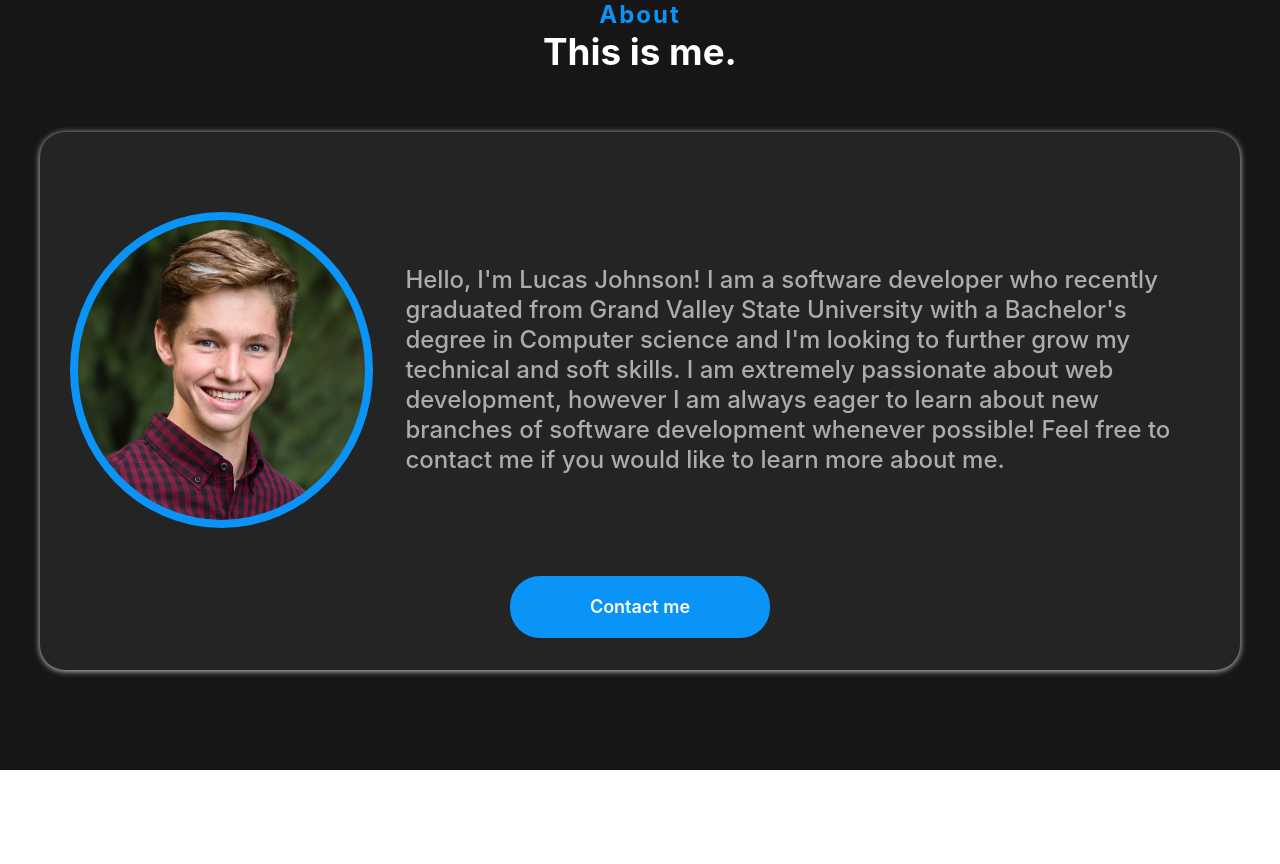
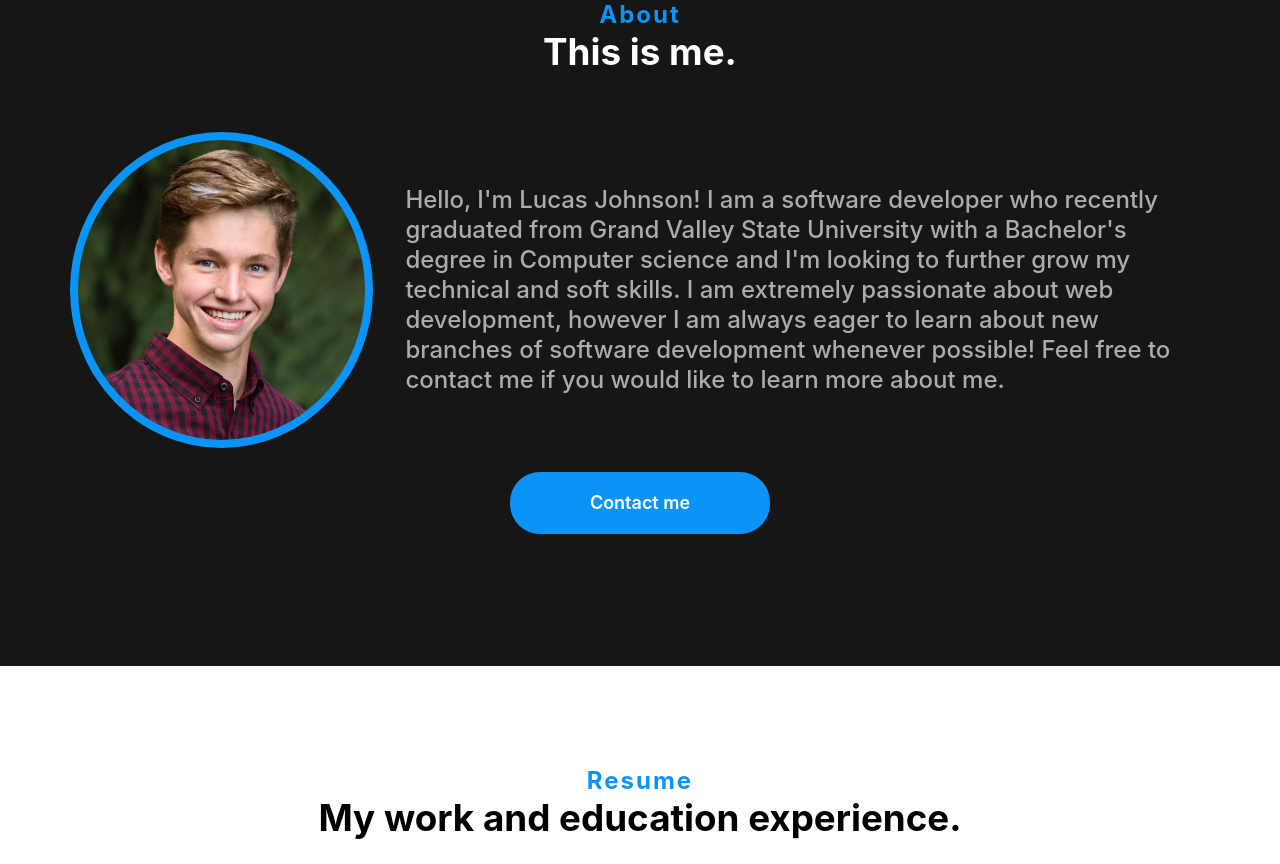
Before and after one commit to lucasdj25/personal-website, a React (Create React App) app: page / in a window 1280 px wide. Shown: the part 900-1764 px from the top of the page. Built offline with nearby package versions, Linux system fonts and the light colour scheme.

Commit message:
Even more styling changes

```diff
--- a/src/components/Common/ProjectModal/ProjectModal.css
+++ b/src/components/Common/ProjectModal/ProjectModal.css
@@ -10,6 +10,7 @@
     opacity: 1;
     z-index: 10;
     background-color: rgba(0, 0, 0, .5);
+    overflow-y: hidden;
 }
 
 .project-modal {
@@ -22,6 +23,7 @@
     width: 70vw;
     background-color: var(--primary-background-color);
     color: white;
+    overflow-y: hidden;
 }
 
 @media (max-width: 1700px) {
@@ -116,7 +118,7 @@
 
 .project-modal table {
     width: 100%;
-    padding: 1rem;
+    padding: 0 1rem 1rem 1rem;
     overflow-y: scroll;
 }
 
@@ -149,3 +151,9 @@ tr.space-above>td {
 .tag-icon {
     padding: 0 .75rem 0 1rem;
 }
+
+.project-modal thead th {
+    background-color: var(--primary-background-color);
+    position: sticky;
+    top: 0px;
+}
--- a/src/components/Common/ProjectModal/ProjectModal.tsx
+++ b/src/components/Common/ProjectModal/ProjectModal.tsx
@@ -4,24 +4,24 @@ import "./ProjectModal.css"
 import { FontAwesomeIcon } from '@fortawesome/react-fontawesome'
 import { faTag } from '@fortawesome/free-solid-svg-icons'
 
-interface ProjectModalProps{
+interface ProjectModalProps {
     setModalActive: React.Dispatch<React.SetStateAction<boolean>>
     project: ProjectModel | undefined
 }
 
-export default function ProjectModal({setModalActive, project}: ProjectModalProps) {
+export default function ProjectModal({ setModalActive, project }: ProjectModalProps) {
 
     const [smallScreen, setSmallScreen] = useState(window.innerWidth <= 1000 ? true : false)
 
-    function handleResize(){
-        if(window.innerWidth <= 1000){
+    function handleResize() {
+        if (window.innerWidth <= 1000) {
             setSmallScreen(true)
-        }else{
+        } else {
             setSmallScreen(false)
         }
     }
 
-    useEffect(()=> {
+    useEffect(() => {
         window.addEventListener("resize", handleResize)
 
         return () => {
@@ -31,18 +31,20 @@ export default function ProjectModal({setModalActive, project}: ProjectModalProp
 
     return (
         <>
-            <span className="modal-background" onClick={() => { setModalActive(false) } } />
+            <span className="modal-background" onClick={() => { setModalActive(false) }} />
             <div className='project-modal'>
                 <div className='project-modal-grid-container'>
-                    <div className='modal-image' style={{backgroundImage: `url(${project?.image})`}}></div>
+                    <div className='modal-image' style={{ backgroundImage: `url(${project?.image})` }}></div>
                     <div className='modal-content'>
                         <table>
-                            <tbody>
+                            <thead>
                                 {!smallScreen && (
-                                    <tr>
-                                        <td><span className='exit-button' onClick={()=>setModalActive(false)}>X</span></td>
+                                    <tr >
+                                        <th><span className='exit-button' onClick={() => setModalActive(false)}>X</span></th>
                                     </tr>
                                 )}
+                            </thead>
+                            <tbody>
                                 <tr className='space-under'>
                                     <td><h1>{project?.title}</h1></td>
                                 </tr>
@@ -53,7 +55,7 @@ export default function ProjectModal({setModalActive, project}: ProjectModalProp
                                     <tr className='space-above '>
                                         <td className='project-modal-skills'>
                                             <FontAwesomeIcon icon={faTag} className='tag-icon' />
-                                            {project.skills.reduce((skillString, skill)=> {
+                                            {project.skills.reduce((skillString, skill) => {
                                                 return `${skillString}, ${skill}`
                                             })}
                                         </td>
@@ -65,10 +67,10 @@ export default function ProjectModal({setModalActive, project}: ProjectModalProp
                 </div>
                 {(project?.links || smallScreen) && (<div className='project-modal-footer'>
                     <ul>
-                        {project?.links && project.links.map((p, i)=> {
+                        {project?.links && project.links.map((p, i) => {
                             return <li key={`projectlink${i}`}><a href={p.url} className='footer-button' target='_blank' rel="noreferrer">{p.name}</a></li>
                         })}
-                        {smallScreen && <li className='footer-button' onClick={()=>setModalActive(false)}>Close</li>}
+                        {smallScreen && <li className='footer-button' onClick={() => setModalActive(false)}>Close</li>}
                     </ul>
                 </div>)}
             </div>
--- a/src/components/sections/About/About.css
+++ b/src/components/sections/About/About.css
@@ -22,7 +22,7 @@
 }
 
 .introduction {
-    margin: 5rem 0 5rem 0;
+    margin: 0 0 3.5rem 0;
     width: 95%;
     display: flex;
     align-items: center;
--- a/src/components/sections/About/About.tsx
+++ b/src/components/sections/About/About.tsx
@@ -10,7 +10,7 @@ function About() {
         <div id="about-section" className="section content-section">
             <div className='centered'>
                 <SectionIntro title='About' desc='This is me.' light={false} />
-                <div className='section-main-container dark rounded-corners'>
+                <div className='section-main-container rounded-corners'>
                     <div className='introduction'>
                         <div className='picture-div' />
                         <p>Hello, I'm Lucas Johnson! I am a software developer who recently graduated from Grand Valley State University with a Bachelor's degree in Computer science
```
